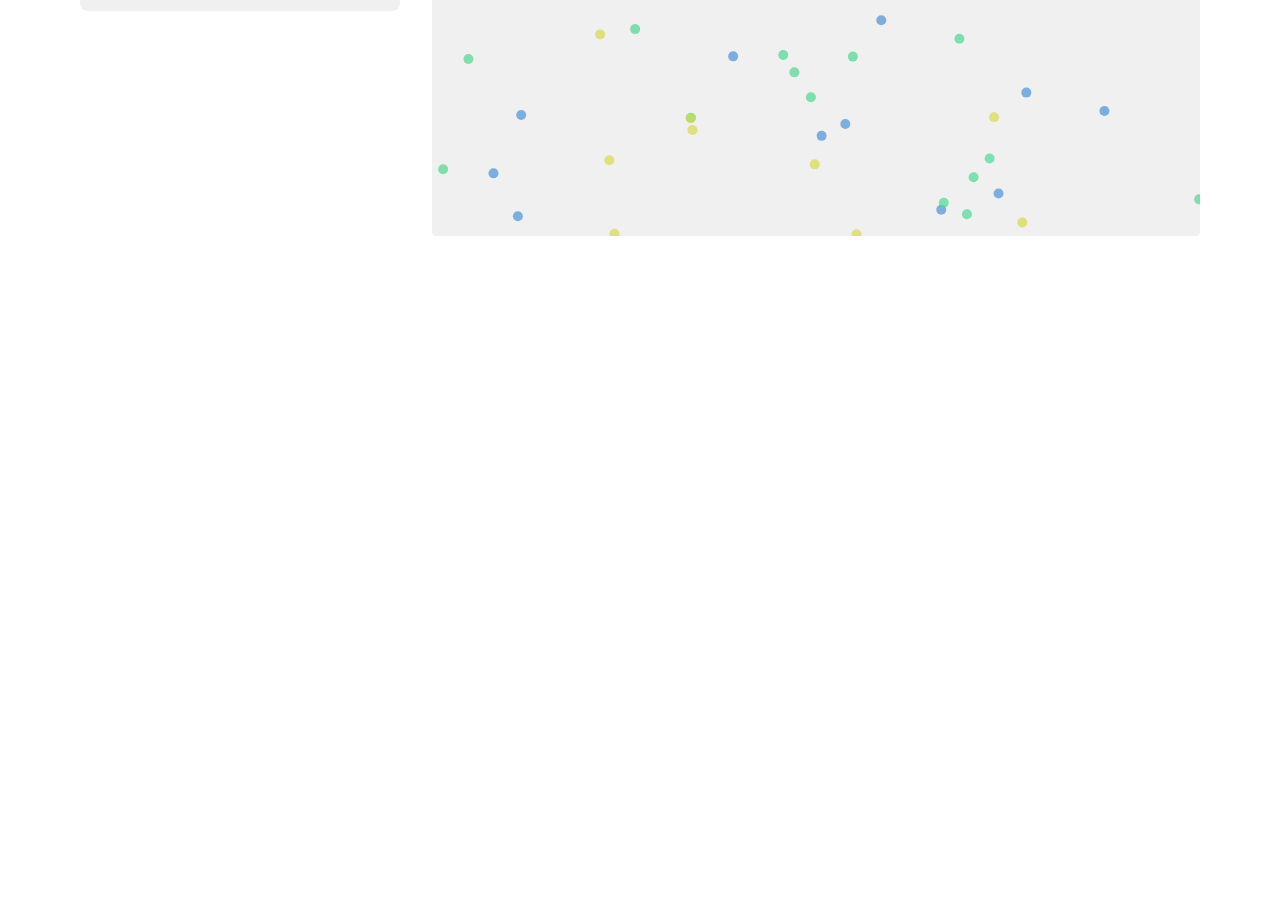
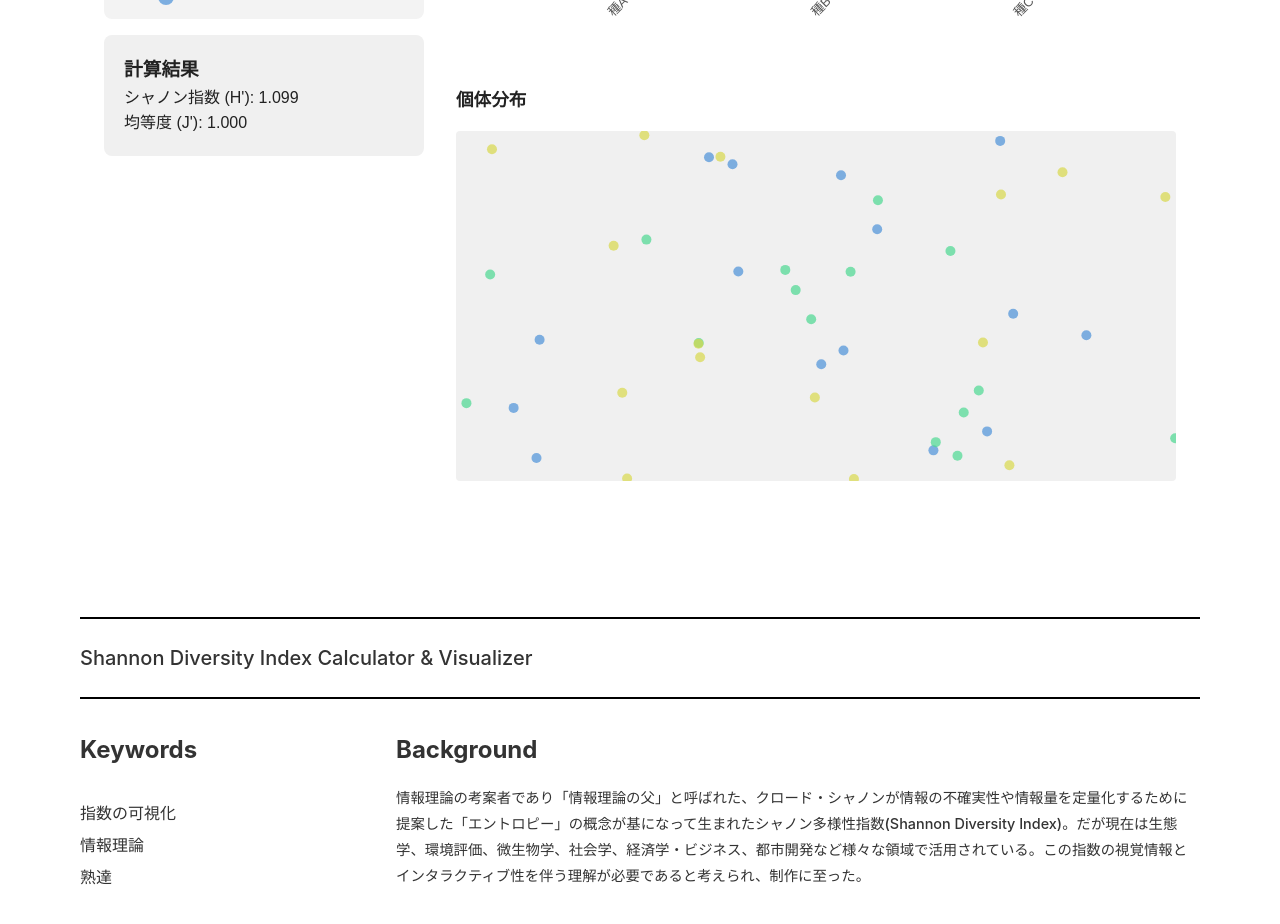
Before and after one commit to tkenta-git/tkenta-git.github.io, a Next.js app: page /work/observable in a window 1280 px wide. Shown: the part 660-1584 px from the top of the page. Before the commit the page ends 1007 px from the top, so only its background shows below. Built offline with nearby package versions, Linux system fonts and the light colour scheme.

Commit message:
Shannon: add description

```diff
--- a/src/app/work/observable/page.module.css
+++ b/src/app/work/observable/page.module.css
@@ -1,3 +1,12 @@
+/*
+ * src/app/work/observable/page.module.css
+ * D3ビジュアライゼーションページのスタイル
+ */
+
+ .pageContainer {
+  width: 100%;
+}
+
 .main {
   display: flex;
   flex-direction: column;
@@ -146,3 +155,17 @@
   background: #f0f0f0;
   border-radius: 4px;
 }
+
+/* 軸のスタイル */
+.xAxis path,
+.xAxis line,
+.yAxis path,
+.yAxis line {
+  stroke: #ccc;
+}
+
+.xAxis text,
+.yAxis text {
+  fill: #555;
+  font-size: 0.8rem;
+}
--- a/src/app/work/observable/page.tsx
+++ b/src/app/work/observable/page.tsx
@@ -3,6 +3,8 @@
 import React, { useState, useEffect, useRef } from 'react';
 import * as d3 from 'd3';
 import styles from './page.module.css';
+import ProjectHeader from '@/components/ProjectHeader';
+import ProjectDescription from '@/components/ProjectDescription';
 
 // --- 型定義 ---
 interface Species {
@@ -30,8 +32,8 @@ const BarChart = ({ species }: { species: Species[] }) => {
 
     const container = containerRef.current;
     const width = container.clientWidth;
-    const height = Math.min(width * 0.6, 300);
-    const margin = { top: 20, right: 20, bottom: 40, left: 50 };
+    const height = Math.min(width * 0.7, 350); // Adjusted for better aspect ratio
+    const margin = { top: 20, right: 20, bottom: 60, left: 50 }; // Increased bottom margin for labels
 
     const svg = d3.select(ref.current).attr("width", width).attr("height", height);
     svg.selectAll("*").remove();
@@ -41,7 +43,7 @@ const BarChart = ({ species }: { species: Species[] }) => {
     const innerWidth = width - margin.left - margin.right;
     const innerHeight = height - margin.top - margin.bottom;
 
-    const x = d3.scaleBand()
+    const x = d3.scaleBand<string>()
       .domain(species.map(d => d.name))
       .range([0, innerWidth])
       .padding(0.2);
@@ -52,7 +54,7 @@ const BarChart = ({ species }: { species: Species[] }) => {
       .range([innerHeight, 0]);
 
     g.append("g")
-      .attr("class", "x-axis")
+      .attr("class", styles.xAxis)
       .attr("transform", `translate(0,${innerHeight})`)
       .call(d3.axisBottom(x))
       .selectAll("text")
@@ -62,7 +64,7 @@ const BarChart = ({ species }: { species: Species[] }) => {
       .attr("transform", "rotate(-45)");
 
     g.append("g")
-      .attr("class", "y-axis")
+      .attr("class", styles.yAxis)
       .call(d3.axisLeft(y).ticks(5));
 
     g.selectAll(".bar")
@@ -82,7 +84,7 @@ const BarChart = ({ species }: { species: Species[] }) => {
   }, [species]);
 
   return (
-    <div ref={containerRef} style={{ width: '100%', minHeight: '300px' }}>
+    <div ref={containerRef} style={{ width: '100%', minHeight: '350px' }}>
       <svg ref={ref} style={{ maxWidth: '100%' }} />
     </div>
   );
@@ -98,7 +100,7 @@ const ScatterPlot = ({ species }: { species: Species[] }) => {
 
     const container = containerRef.current;
     const width = container.clientWidth;
-    const height = Math.min(width * 0.6, 300);
+    const height = Math.min(width, 350); // Use full width up to 350px height
 
     interface Point { id: string; color: string; x: number; y: number; }
 
@@ -126,13 +128,11 @@ const ScatterPlot = ({ species }: { species: Species[] }) => {
   }, [species]);
 
   return (
-    <div ref={containerRef} style={{ width: '100%', minHeight: '300px' }}>
-      {/* ↓↓↓ style属性をclassNameに変更 ↓↓↓ */}
+    <div ref={containerRef} style={{ width: '100%', height: '350px' }}>
       <svg ref={ref} className={styles.scatterPlotSvg} />
     </div>
   );
 };
-
 
 // --- 親コンポーネント: ページ全体 ---
 export default function ShannonVisualizerPage() {
@@ -161,10 +161,10 @@ export default function ShannonVisualizerPage() {
     const totalCount = species.reduce((sum, sp) => sum + sp.count, 0);
     if (totalCount === 0) return { h: 0, j: 0 };
 
-    let h = 0;
     const S = species.filter(sp => sp.count > 0).length;
     if (S <= 1) return { h: 0, j: 0 };
 
+    let h = 0;
     species.forEach(sp => {
       if (sp.count > 0) {
         const p = sp.count / totalCount;
@@ -178,7 +178,21 @@ export default function ShannonVisualizerPage() {
 
   const { h, j } = calculateShannonIndex();
 
+  const projectInfo = {
+    title: "Shannon Diversity Index Calculator & Visualizer",
+    keywords: ["指数の可視化", "情報理論", "熟達"],
+    background: "情報理論の考案者であり「情報理論の父」と呼ばれた、クロード・シャノンが情報の不確実性や情報量を定量化するために提案した「エントロピー」の概念が基になって生まれたシャノン多様性指数(Shannon Diversity Index)。だが現在は生態学、環境評価、微生物学、社会学、経済学・ビジネス、都市開発など様々な領域で活用されている。この指数の視覚情報とインタラクティブ性を伴う理解が必要であると考えられ、制作に至った。",
+    objective: "既存の応用事例に対する理解、さらなる分野への応用の可能性を開くことを目的としている。"
+  };
+
   return (
+    <div className={styles.pageContainer} style={{ width: '90vw', margin: '0 auto' }}>
+      <ProjectHeader
+        title="Shannon Diversity Index"
+        subtitle="Interactive Visualization"
+        description="An interactive tool to understand the concept of biodiversity through the Shannon Diversity Index. Adjust species populations and observe how diversity and evenness change in real-time."
+      />
+
       <div className={styles.main}>
         <div className={styles.controls}>
           <h2>操作パネル</h2>
@@ -234,5 +248,13 @@ export default function ShannonVisualizerPage() {
           </div>
         </div>
       </div>
+
+      <ProjectDescription
+        title={projectInfo.title}
+        keywords={projectInfo.keywords}
+        background={projectInfo.background}
+        objective={projectInfo.objective}
+      />
+    </div>
   );
 }
--- /dev/null
+++ b/src/components/ProjectDescription.module.css
@@ -0,0 +1,84 @@
+/*
+ * src/components/ProjectDescription.module.css
+ * ProjectDescriptionコンポーネント用のスタイル
+ */
+
+ .container {
+    font-family: -apple-system, BlinkMacSystemFont, 'Segoe UI', Roboto, 'Helvetica Neue', Arial, 'Noto Sans', sans-serif, 'Apple Color Emoji', 'Segoe UI Emoji', 'Segoe UI Symbol', 'Noto Color Emoji';
+    color: #333;
+    margin: 4rem auto;
+    max-width: 1200px; /* Adjust max-width as needed */
+    padding: 0 1rem;
+  }
+
+  .divider {
+    border: none;
+    height: 2px;
+    background-color: #000;
+    margin: 1.5rem 0;
+  }
+
+  .title {
+    font-size: 1.25rem; /* 20px */
+    font-weight: 500;
+    margin: 0;
+    padding: 0;
+    line-height: 1.5;
+  }
+
+  .contentGrid {
+    display: grid;
+    grid-template-columns: 1fr 3fr; /* 1:3 ratio for columns */
+    gap: 3rem; /* Space between columns */
+    margin-top: 2rem;
+  }
+
+  .sectionTitle {
+    font-size: 1.5rem; /* 24px */
+    font-weight: 700; /* Bold */
+    margin-bottom: 1rem;
+  }
+
+  .keywordsSection .sectionTitle {
+      font-size: 1.5rem; /* 24px */
+      font-weight: 700; /* Bold */
+      margin-bottom: 1.75rem;
+  }
+
+  .detailsSection {
+    display: flex;
+    flex-direction: column;
+    gap: 2.5rem; /* Space between background and objective */
+  }
+
+  .keywordList {
+    list-style: none;
+    padding: 0;
+    margin: 0;
+    font-size: 1rem; /* 16px */
+    font-weight: 500;
+    line-height: 2;
+  }
+
+  .sectionContent {
+    font-size: 0.9rem; /* 14.4px */
+    font-weight: 500;
+    line-height: 1.8;
+    margin: 0;
+  }
+
+  /* Responsive adjustments */
+  @media (max-width: 768px) {
+    .contentGrid {
+      grid-template-columns: 1fr; /* Stack columns on smaller screens */
+      gap: 2rem;
+    }
+
+    .title {
+      font-size: 1.125rem; /* 18px */
+    }
+
+    .sectionTitle {
+      font-size: 1.25rem; /* 20px */
+    }
+  }
--- /dev/null
+++ b/src/components/ProjectDescription.tsx
@@ -0,0 +1,41 @@
+import React from 'react';
+import styles from './ProjectDescription.module.css';
+
+interface ProjectDescriptionProps {
+  title: string;
+  keywords: string[];
+  background: string;
+  objective: string;
+}
+
+const ProjectDescription: React.FC<ProjectDescriptionProps> = ({ title, keywords, background, objective }) => {
+  return (
+    <div className={styles.container}>
+      <hr className={styles.divider} />
+      <h2 className={styles.title}>{title}</h2>
+      <hr className={styles.divider} />
+      <div className={styles.contentGrid}>
+        <div className={styles.keywordsSection}>
+          <h3 className={styles.sectionTitle}>Keywords</h3>
+          <ul className={styles.keywordList}>
+            {keywords.map((keyword, index) => (
+              <li key={index}>{keyword}</li>
+            ))}
+          </ul>
+        </div>
+        <div className={styles.detailsSection}>
+          <div className={styles.backgroundSection}>
+            <h3 className={styles.sectionTitle}>Background</h3>
+            <p className={styles.sectionContent}>{background}</p>
+          </div>
+          <div className={styles.objectiveSection}>
+            <h3 className={styles.sectionTitle}>Objective</h3>
+            <p className={styles.sectionContent}>{objective}</p>
+          </div>
+        </div>
+      </div>
+    </div>
+  );
+};
+
+export default ProjectDescription;
```
Lines whose indentation alone changed are shown as unchanged.
